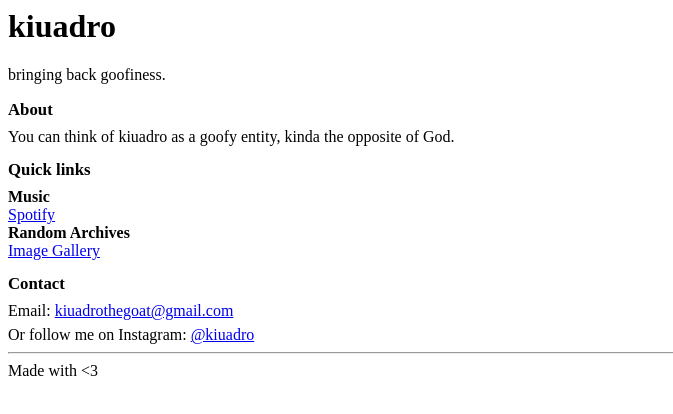
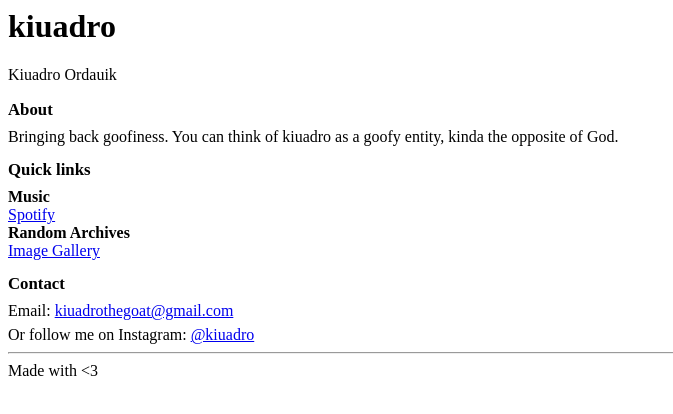
Before and after one commit to kiuadro/kiuadro.github.io, a plain HTML site: page index.html in a window 1280 px wide. Shown: the whole page, without its empty margins (0-673 px from the left). Drawn offline with Linux system fonts and the light colour scheme.

Commit message:
Update index.html

```diff
--- a/index.html
+++ b/index.html
@@ -3,7 +3,7 @@
 
 <div>
     <h1>kiuadro</h1>
-    <p class="lead">bringing back goofiness.</p>
+    <p class="lead">Kiuadro Ordauik</p>
     <nav>
 </div>
 </header>
@@ -11,7 +11,7 @@
 
 <section id="about">
     <h2 style="font-size:1.05rem;margin:14px 0 8px">About</h2>
-    <p style="margin:0 0 8px">You can think of kiuadro as a goofy entity, kinda the opposite of God.</p>
+    <p style="margin:0 0 8px"> Bringing back goofiness. You can think of kiuadro as a goofy entity, kinda the opposite of God.</p>
 </section>
 
 
```
